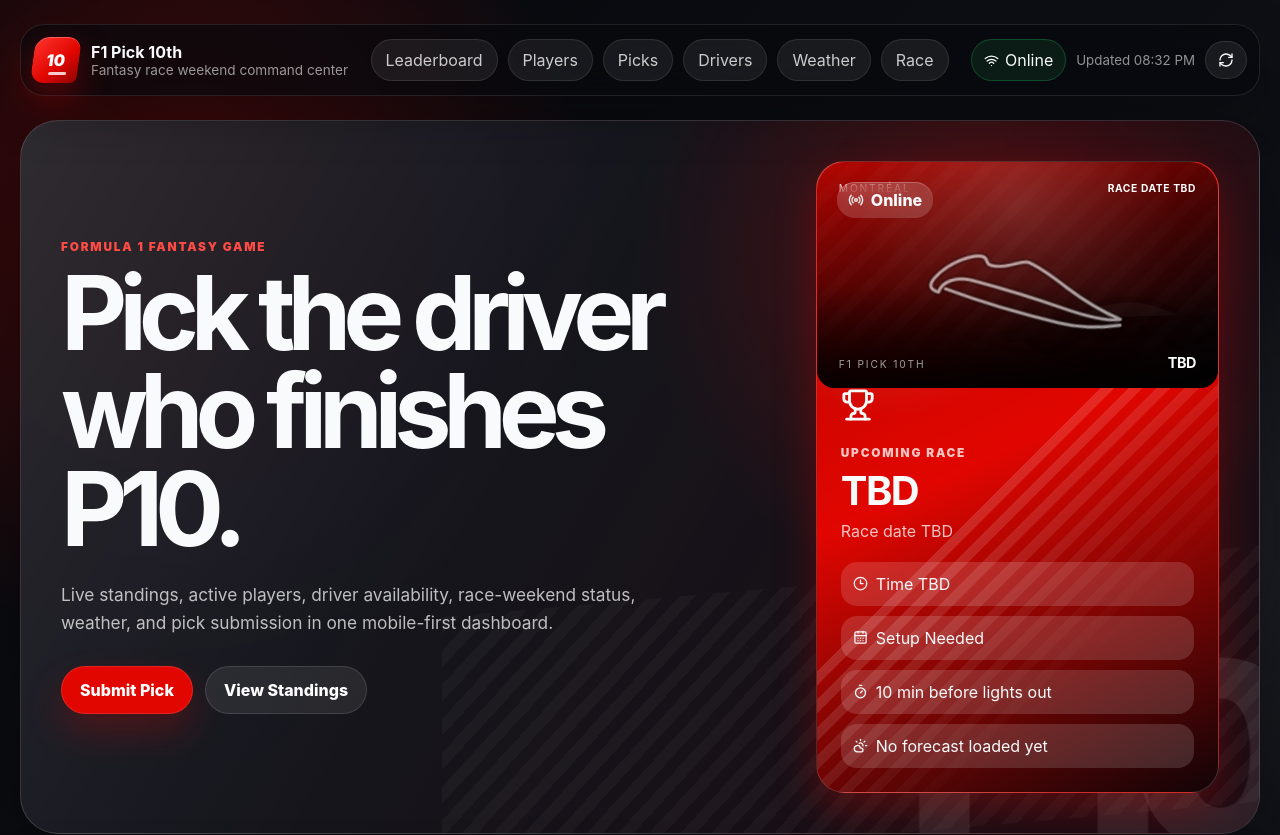
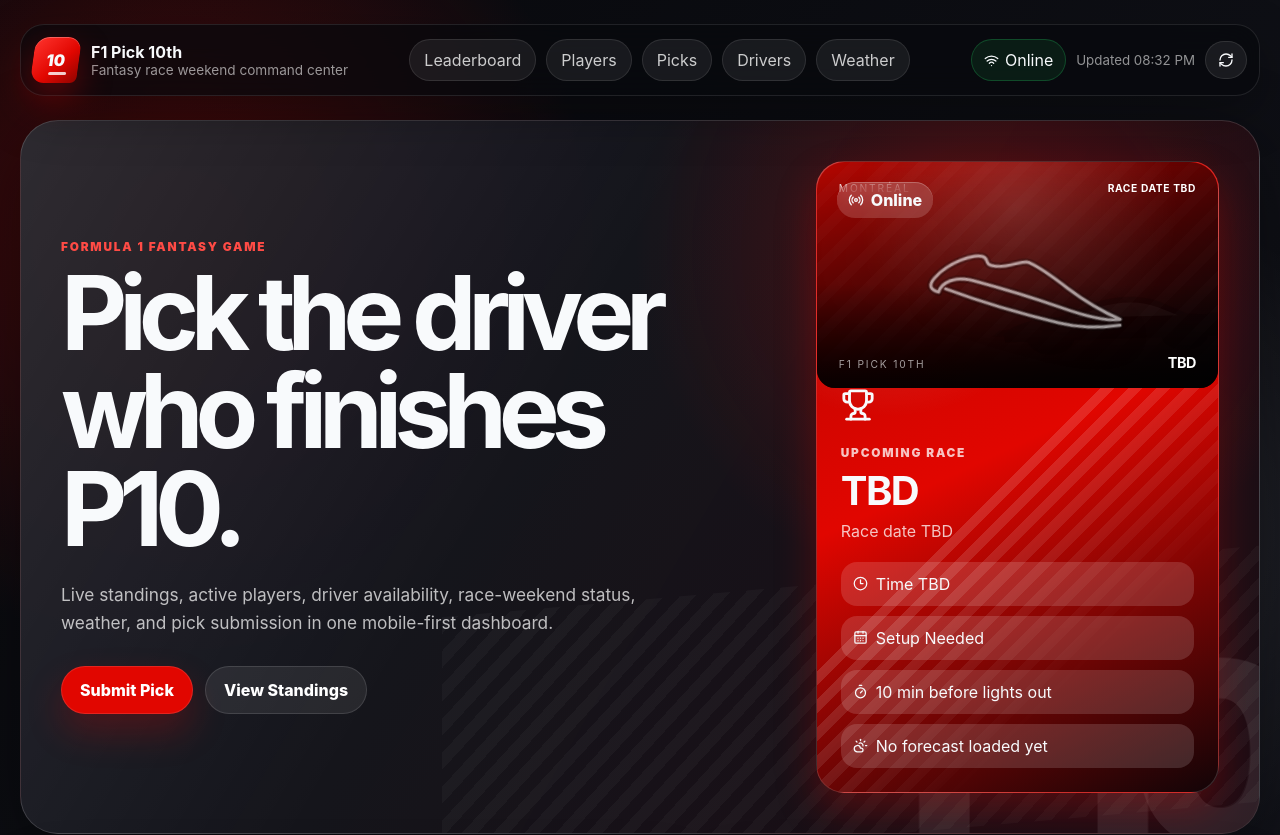
Before and after one commit to Lechefrio/Terminal---New-Terminal, a React (Vite) app in the folder f1-pick-10th-v2/: page / in a window 1280 px wide. Shown: the top 835 px of the page. Built offline with nearby package versions, Linux system fonts and the light colour scheme; no server answers.

Commit message:
Remove Race nav button

```diff
--- a/f1-pick-10th-v2/src/components/Header.jsx
+++ b/f1-pick-10th-v2/src/components/Header.jsx
@@ -17,7 +17,6 @@ export default function Header({ status = "Loading", lastUpdated = "", onRefresh
         <a href="#picks">Picks</a>
         <a href="#drivers">Drivers</a>
         <a href="#weather">Weather</a>
-        <a href="#race">Race</a>
       </nav>
 
       <div className="header-status">
```
